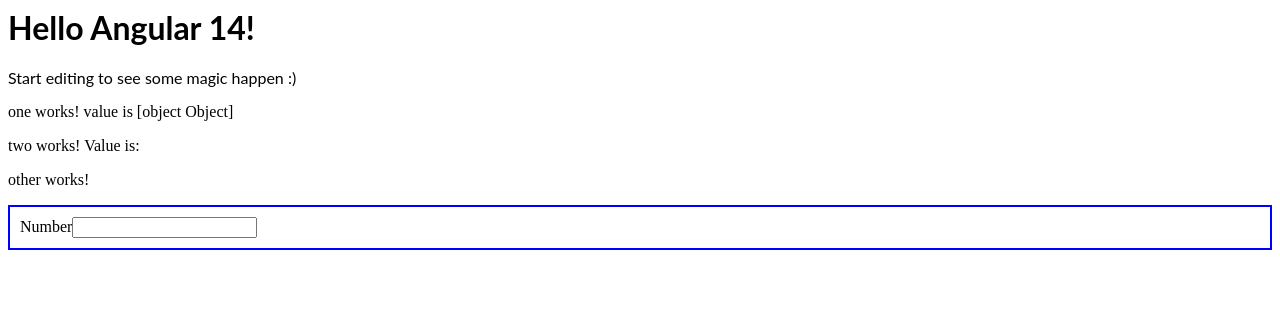
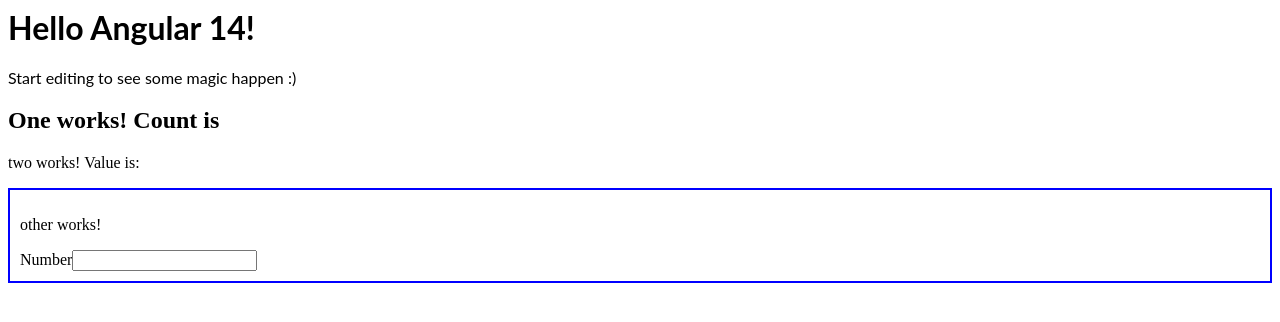
Before and after one commit to jagadeeshg0801/OneTwoThreeFour-Other, an Angular app: page / in a window 1280 px wide. Shown: the top 322 px of the page. Built offline with nearby package versions, Linux system fonts and the light colour scheme.

Commit message:
4 files modified

```diff
--- a/src/app/one/one.component.html
+++ b/src/app/one/one.component.html
@@ -1,2 +1,3 @@
-<p>one works! value is {{ count }}</p>
-<div *ngIf="count | async as c">{{ count | json }}</div>
+<!-- <div *ngIf="count | async as c">one works! value is {{ c }}</div> -->
+
+<h2>One works! Count is {{ count }}</h2>
--- a/src/app/one/one.component.ts
+++ b/src/app/one/one.component.ts
@@ -11,7 +11,9 @@
   constructor(private testService: TestService) {}
 
   ngOnInit() {
-    this.count = this.testService.counter;
+    // this.count = this.testService.counter; //Method1 for to display res by using async pipe
     console.log('coun...', this.count);
+
+    this.testService.counter.subscribe((res: number) => (this.count = res));
   }
 }
--- a/src/app/other/other.component.html
+++ b/src/app/other/other.component.html
@@ -1,5 +1,5 @@
-<p>other works!</p>
 <div style="border:2px solid blue; padding: 10px">
+  <p>other works!</p>
   <label>Number</label>
   <input #count type="number" (keyup)="setcounter(count.value)" />
 </div>
--- a/src/app/two/two.component.ts
+++ b/src/app/two/two.component.ts
@@ -11,8 +11,9 @@
   constructor(private testService: TestService) {}
 
   ngOnInit() {
-    // this.testService.getCounter().subscribe((res: number) => {
-    //   console.log('number', (this.count = res * 2));
-    // });
+    // this.count = this.testService.counter; //Method1 for to display res by using async pipe
+    console.log('coun...', this.count);
+
+    this.testService.counter.subscribe((res: number) => (this.count = res * 2));
   }
 }
```
